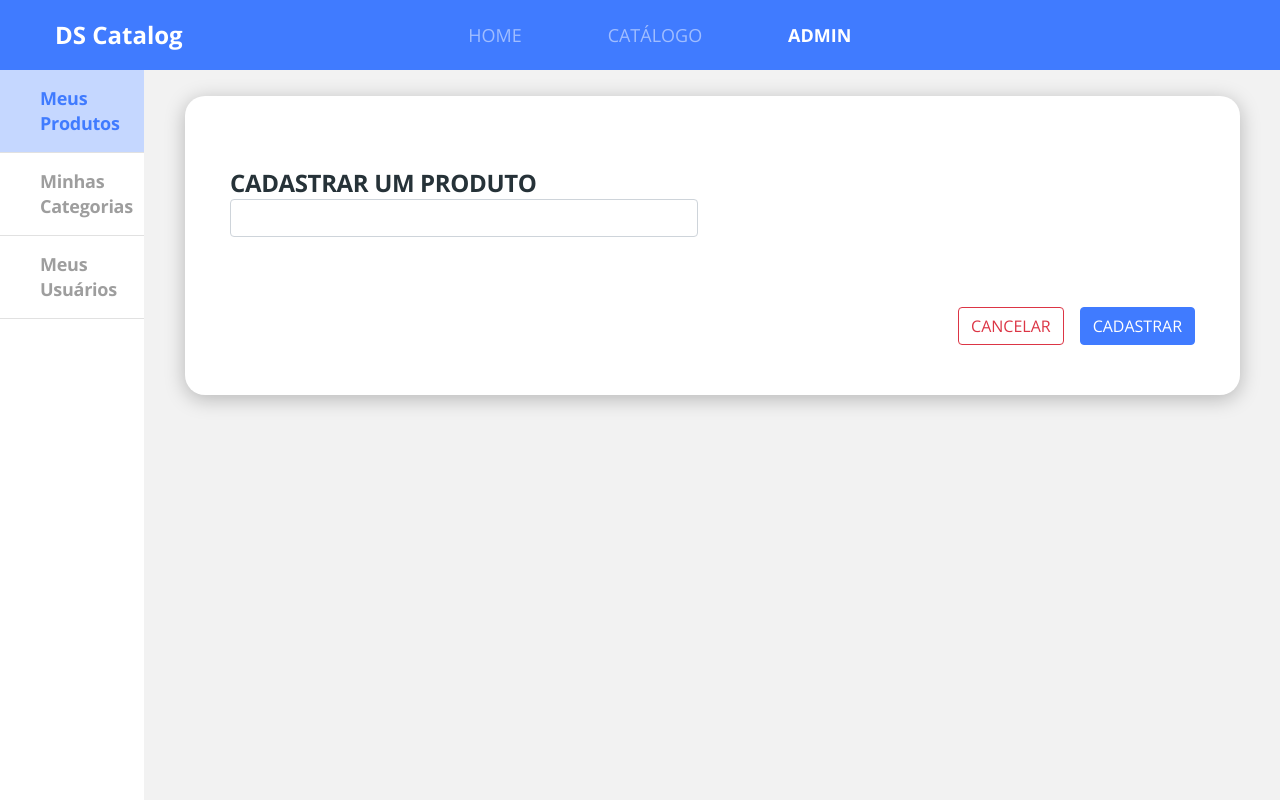
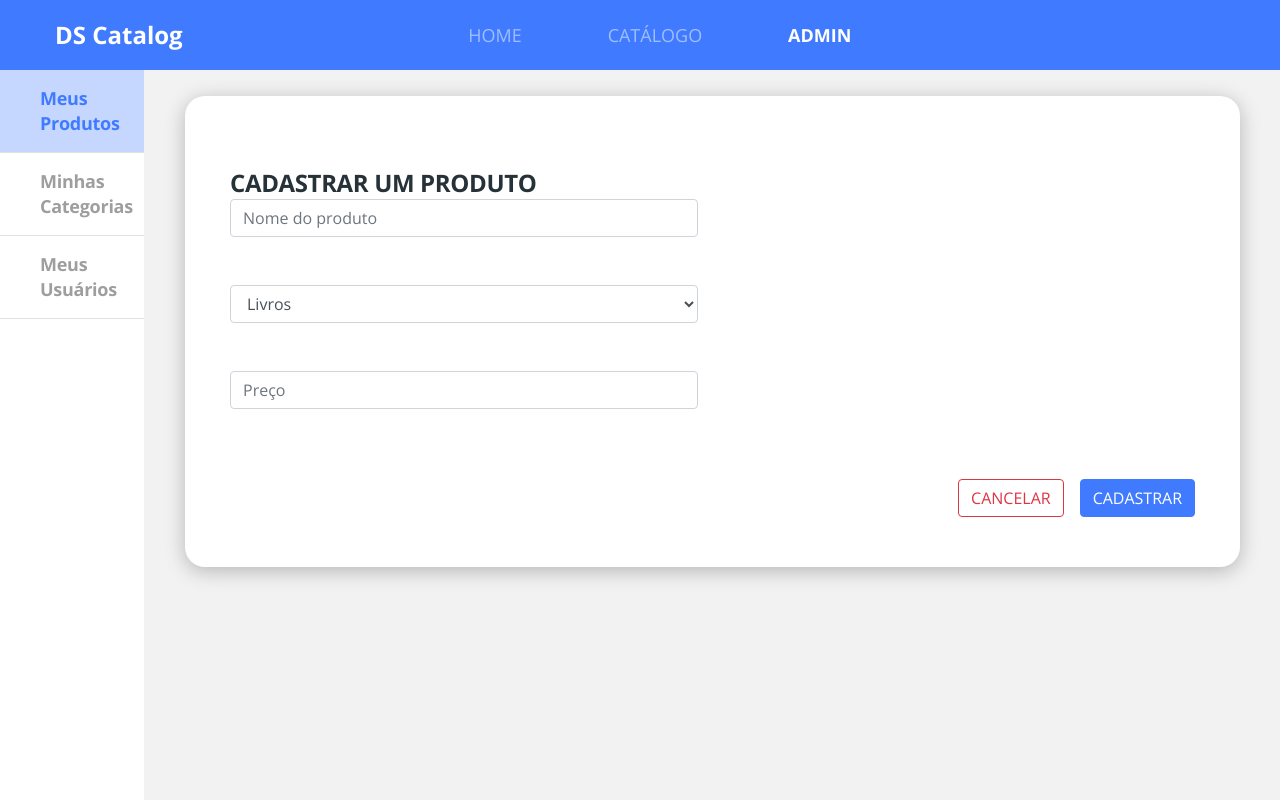
Before and after one commit to kleberlimaGit/dscatalog-bootcamp, a React (Create React App) app in the folder front-web/: page /admin/products/create in a window 1280 px wide. Built offline with nearby package versions, Linux system fonts and the light colour scheme.

Commit message:
formulario adicionar produto

```diff
--- a/front-web/src/pages/Admin/components/Products/Form/index.tsx
+++ b/front-web/src/pages/Admin/components/Products/Form/index.tsx
@@ -1,16 +1,63 @@
-import React from 'react';
+import React, { useState } from 'react';
 import BaseForm from '../../BaseForm';
 import './styles.scss';
 
+type FormState = {
+    name: string,
+    price: string,
+    categories: string
+}
+
+
 const Form = () => {
+    const [formData, setFormData] = useState<FormState>({
+        name: '',
+        price: '',
+        categories: ''
+    });
+    const handleOnChange = (event: React.ChangeEvent<HTMLInputElement | HTMLSelectElement>) => {
+        const name = event.target.name
+        const value = event.target.value
+
+
+        setFormData(data => ({ ...data, [name]: value }));
+    }
+
+    const handleSubmit = (event: React.FormEvent<HTMLFormElement>) => {
+        event.preventDefault();
+    }
+
     return (
-        <BaseForm title="cadastrar um produto">
-            <div className="row">
-                <div className="col-6">
-                    <input type="text" className="form-control"/>
+        <form onSubmit={handleSubmit}>
+            <BaseForm title="cadastrar um produto">
+                <div className="row">
+                    <div className="col-6">
+                        <input
+                            type="text"
+                            name="name"
+                            value={formData.name}
+                            className="form-control mb-5"
+                            onChange={handleOnChange}
+                            placeholder="Nome do produto" />
+
+
+                        <select value={formData.categories} name="categories" className="form-control mb-5" onChange={handleOnChange}>
+                            <option value="livros">Livros</option>
+                            <option value="computadores">Computadores</option>
+                            <option value="eletronicos">Eletrônicos</option>
+
+                        </select>
+
+                        <input
+                            type="text"
+                            value={formData.price}
+                            className="form-control"
+                            onChange={handleOnChange}
+                            placeholder="Preço" />
+                    </div>
                 </div>
-            </div>
-        </BaseForm>
+            </BaseForm>
+        </form>
     )
 }
 
```
